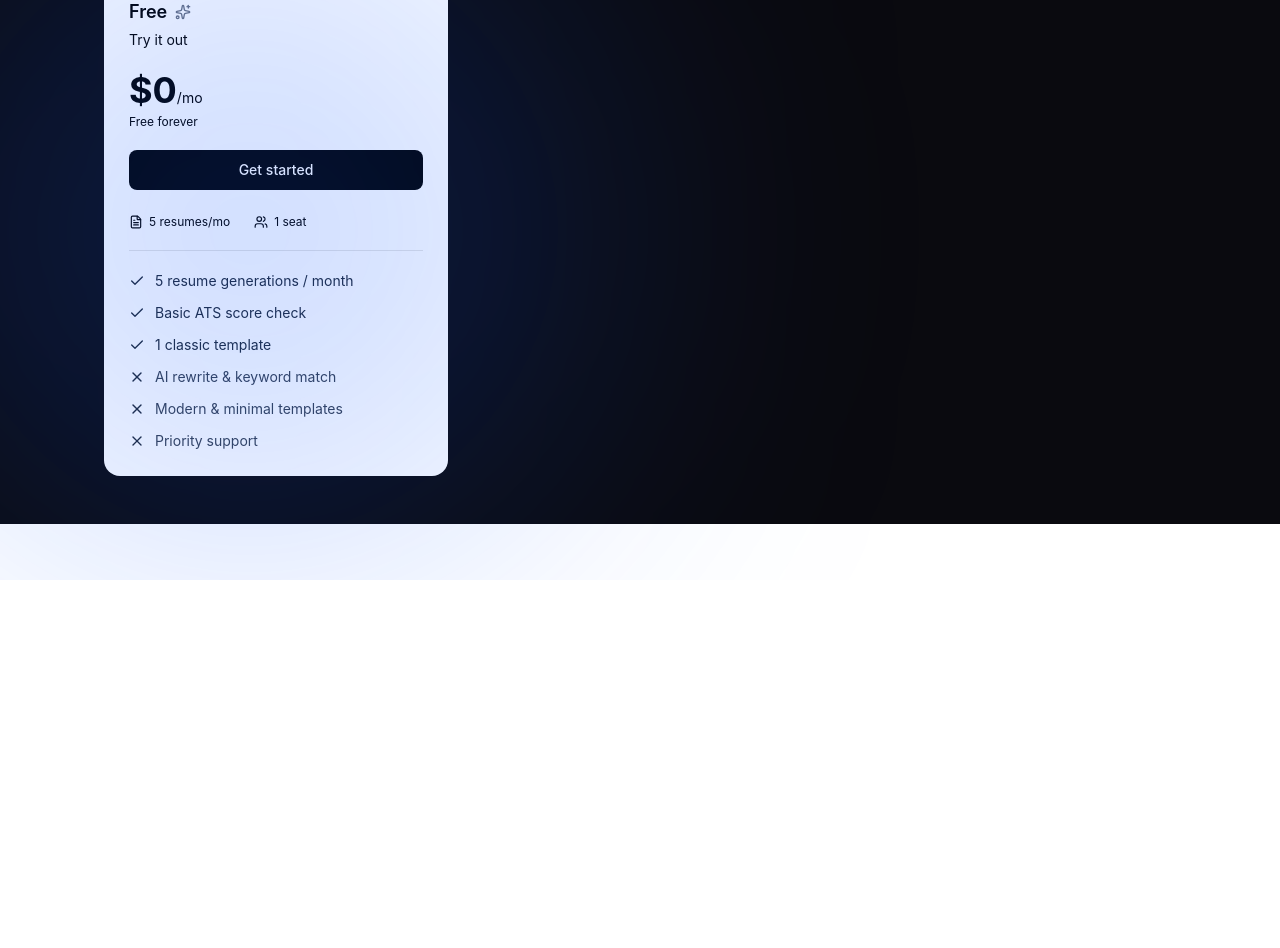
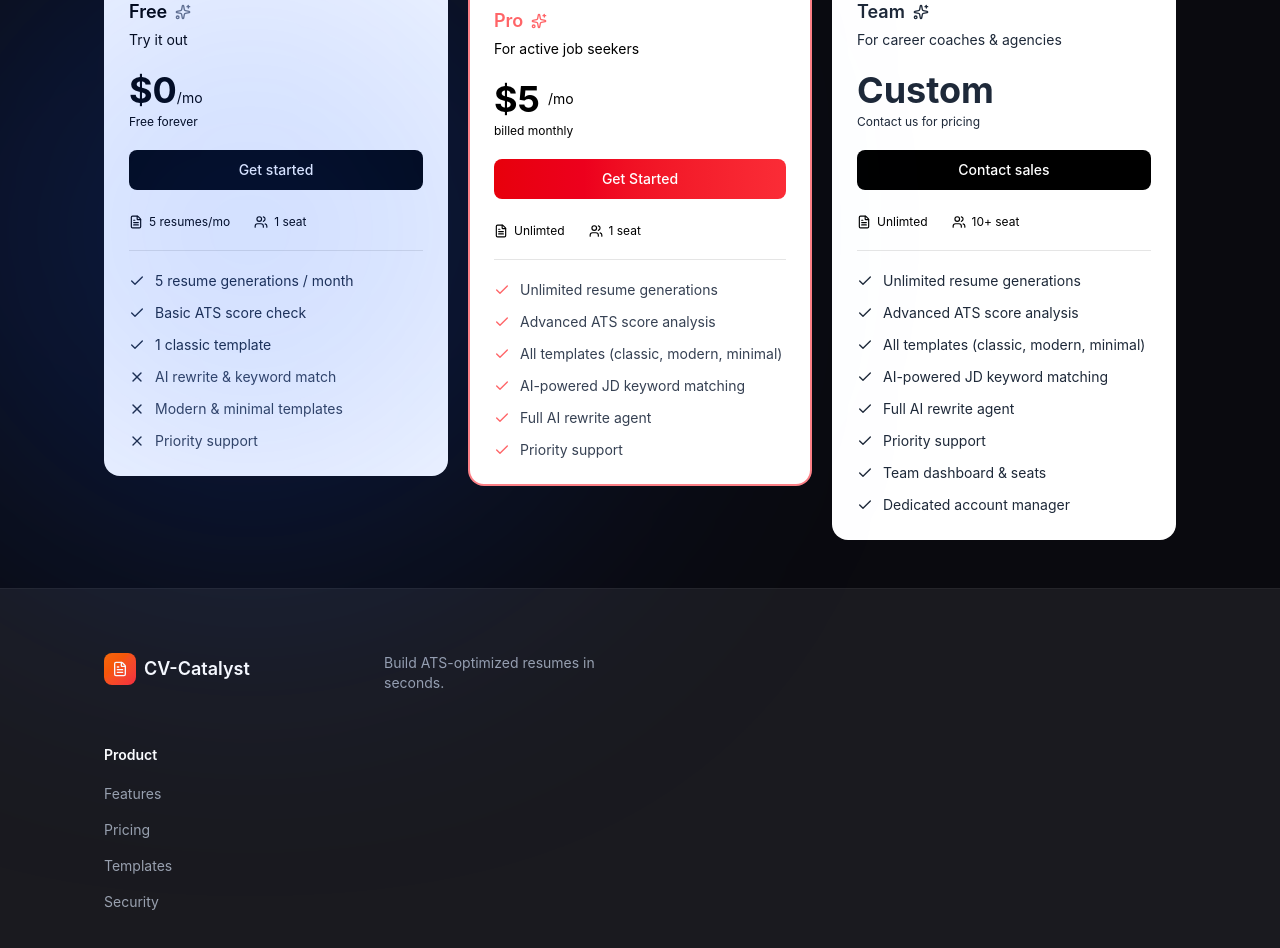
Before and after one commit to kripalsingh6/CV-Catalyst, a React (Vite) app in the folder Frontend/CV-Catalyst/: page / in a window 1280 px wide. Shown: the part 320-1268 px from the top of the page. Before the commit the page ends 900 px from the top, so only its background shows below. Built offline with nearby package versions, Linux system fonts and the light colour scheme; no server answers.

Commit message:
build footer

```diff
--- /dev/null
+++ b/Frontend/CV-Catalyst/src/pages/footer.jsx
@@ -0,0 +1,67 @@
+import {FileText} from 'lucide-react'
+
+export function Footer(){
+    return(
+        <footer className='bg-[#1a1a1f] border-t border-white/5'>
+            <div className='max-w-6xl mx-auto px-6 md:px-10 py-16'>
+                {/* main footer */}
+
+                <div className='grid grid-cols-1 md:grid-cols-4 gap-12 mb-12'>
+
+                    {/* brand section */}
+                    <div className='flex items-center gap-2 mb-3'>
+                        <div className='w-8 h-8 rounded-lg bg-gradient-to-br from-orange-500 to-red-500 flex items-center justify-center'>
+                            <FileText className="h-4 w-4 text-white" />
+                        </div>
+                        <span className="text-lg font-semibold text-white">CV-Catalyst</span>
+                    </div>
+                    <p className="text-sm text-gray-400">
+                     Build ATS-optimized resumes in seconds.
+                    </p>
+
+                </div>
+
+                {/* product column */}
+                <div>
+                    <h4 className='text-white font-semibold text-sm mb-4'>Product</h4>
+                     <ul className="space-y-3">
+              <li>
+                <a
+                  href="#"
+                  className="text-gray-400 text-sm hover:text-white transition-colors"
+                >
+                  Features
+                </a>
+              </li>
+              <li>
+                <a
+                  href="#"
+                  className="text-gray-400 text-sm hover:text-white transition-colors"
+                >
+                  Pricing
+                </a>
+              </li>
+              <li>
+                <a
+                  href="#"
+                  className="text-gray-400 text-sm hover:text-white transition-colors"
+                >
+                  Templates
+                </a>
+              </li>
+              <li>
+                <a
+                  href="#"
+                  className="text-gray-400 text-sm hover:text-white transition-colors"
+                >
+                  Security
+                </a>
+              </li>
+            </ul>
+                </div>
+
+            </div>
+
+        </footer>
+    )
+}
--- a/Frontend/CV-Catalyst/src/pages/pricePage.jsx
+++ b/Frontend/CV-Catalyst/src/pages/pricePage.jsx
@@ -4,6 +4,7 @@ import {useAuth} from '../context/authContext'
 import toast, {Toaster} from 'react-hot-toast';
 import {Check , X , FileText , Users , Sparkles , Loader2} from 'lucide-react';
 import axios from 'axios';
+import { Footer } from "./footer";
 
 const api = "http://localhost:3000";
 
@@ -126,7 +127,7 @@ export function PricingPage(){
                 {/* <div className="absolute w-[500px] h-[500px] bg-orange-500/10 blur-[120px] rounded-full top-[-100px] right-[-100px]" /> */}
 
                 {/* Header */}
-                <header className="flex items-center justify-between px-6 md:px-10 py-5 border-b border-white/5">
+                <header className="flex items-center justify-between px-6 md:px-10 py-5 border-b border-white/5 ">
                  <div className="flex items-center gap-2">
                     <div className="w-8 h-8 rounded-lg bg-gradient-to-br from-red-500 to-orange-500 flex items-center justify-center">
                         <FileText
@@ -212,8 +213,8 @@ export function PricingPage(){
                         </div>
                         <p className="text-black text-xs mb-5">Free forever</p>
                       <button
-                         onClick={handleFree}
-                       className="w-full py-2.5 rounded-lg bg-black text-white text-sm font-medium hover:bg-gray-700 hover:scale-[1.02] transition-all duration-200 mb-6 cursor-pointer"
+                         onClick={()=>navigate("/")}
+                       className="w-full py-2.5 rounded-lg bg-black text-white text-sm font-medium hover:bg-black/70 transition mb-6"
                            >
                        {User ? "Current plan" : "Get started"}
                         </button>
@@ -242,14 +243,128 @@ export function PricingPage(){
                             </li>
                             ))}
                          </ul>
+                     </div>
+
+
+                        {/*pro - most popular */}
+                        <div className="relative bg-white from-red-950/40 to-[#15151c] border-2 border-red-500/60 rounded-2xl p-6">
+                          <div className="absolute -top-3 left-1/2 -translate-x-1/2 bg-red-500 text-white text-[11px] font-semibold px-3 py-1 rounded-full whitespace-nowrap">
+                             Most popular
+                          </div>
+
+                          <div className="flex items-center gap-2 mb-1 mt-2">
+                                        <h3 className="text-lg font-semibold text-red-400">Pro</h3>
+                                        <Sparkles className="h-4 w-4 text-red-400" />
+                          </div>
+                           <p className="text-black text-sm mb-5">For active job seekers</p>
+
+                           <div className="flex items-center gap-2 mb-1">
+                               {billing === "yearly" && (
+                              <span className="text-black line-through text-lg">{PRICING.yearly.strike}</span>
+                                )}
+                             <span className="text-4xl font-bold text-black">{proPlan.label}</span>
+                               <span className="text-black text-sm">{proPlan.sub}</span>
+                           </div>
+
+                             <p className="text-black text-xs mb-5">
+                                {billing === "yearly" ? proPlan.billedNote : "billed monthly"}
+                            </p>
+
+                                 <button
+                                          onClick={handleUpgrade}
+                                          disabled={isProcessing || User?.plan === "pro"}
+                                          className="w-full py-2.5 rounded-lg bg-gradient-to-r from-red-600 to-red-500 text-white text-sm font-medium hover:opacity-90 transition disabled:opacity-50 flex items-center justify-center gap-2 mb-6"
+                                        >
+                                          {isProcessing ? (
+                                            <>
+                                              <Loader2 className="h-4 w-4 animate-spin" />
+                                              Processing...
+                                            </>
+                                          ) : User?.plan === "pro" ? (
+                                            "Current plan"
+                                          ) : (
+                                            "Get Started"
+                                          )}
+                                 </button>
+
+                                  <div className="flex items-center gap-6 text-xs text-black mb-5 pb-5 border-b border-black/10" >
+                                       <div className="flex items-center gap-1.5">
+                                             <FileText className="h-3.5 w-3.5" />
+                                            Unlimted
+
+                                             </div>
+
+                                           <div className="flex items-center gap-1.5">
+                                              <Users className="h-3.5 w-3.5" />
+                                                  1 seat
+                                                </div>
+                                            </div>
+
+                                             <ul className="space-y-3">
+                                               {PRO_FEATURES.map((f) => (
+                                                 <li key={f.label} className="flex items-center gap-2.5 text-sm">
+                                                   <Check className="h-4 w-4 text-red-400 flex-shrink-0" />
+                                                   <span className="text-gray-700">{f.label}</span>
+                                                 </li>
+                                               ))}
+                                             </ul>
                         </div>
 
-                        {/*pro - most popular */}
-                        <div>
+                           {/*Team */}
+                           <div className="bg-white border border-white/10 rounded-2xl p-6" >
+                               <div className="flex items-center gap-2 mb-1">
+                                   <h3 className="text-lg font-semibold text-gray-800">Team</h3>
+                                    <Sparkles className="h-4 w-4 text-gray-800" />
+                                  </div>
+                                <p className="text-gray-800 text-sm mb-5">For career coaches & agencies</p>
 
-                        </div>
+                                <div className="mb-1">
+                                    <span className="text-4xl font-bold text-gray-800">Custom</span>
+
+                                </div>
+                                <p className="text-gray-800 text-xs mb-5">Contact us for pricing</p>
+
+                              <button
+                                   onClick={() => toast("Reach out to sales@cv-catalyst.com")}
+                                    className="w-full py-2.5 rounded-lg bg-black text-white text-sm font-medium hover:bg-black/70 transition mb-6"
+                               >
+                               Contact sales
+                           </button>
+
+                   <div className="flex items-center gap-6 text-xs text-black mb-5 pb-5 border-b border-black/10" >
+                          <div className="flex items-center gap-1.5">
+                              <FileText className="h-3.5 w-3.5" />
+                                            Unlimted
+
+                          </div>
+
+                          <div className="flex items-center gap-1.5">
+                            <Users className="h-3.5 w-3.5" />
+                                            10+ seat
+                          </div>
+                     </div>
+
+                       <ul className="space-y-3">
+                                   {PRO_FEATURES.map((f) => (
+                                     <li key={f.label} className="flex items-center gap-2.5 text-sm">
+                                       <Check className="h-4 w-4 text-gray-800 flex-shrink-0" />
+                                       <span className="text-gray-800">{f.label}</span>
+                                     </li>
+                                   ))}
+                                   <li className="flex items-center gap-2.5 text-sm">
+                                     <Check className="h-4 w-4 text-gray-800 flex-shrink-0" />
+                                     <span className="text-gray-800">Team dashboard & seats</span>
+                                   </li>
+                                   <li className="flex items-center gap-2.5 text-sm">
+                                     <Check className="h-4 w-4 text-gray-800 flex-shrink-0" />
+                                     <span className="text-gray-800">Dedicated account manager</span>
+                                   </li>
+                                 </ul>
+                           </div>
+
                     </div>
                 </main>
+                <Footer></Footer>
             </div>
         )
 
```
